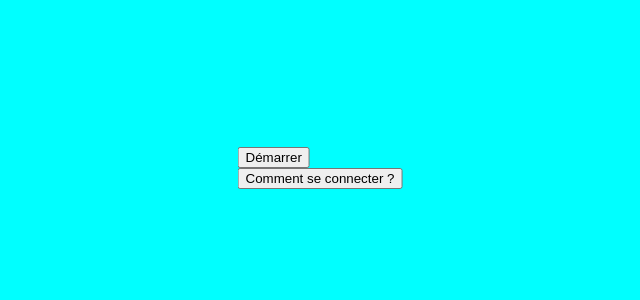
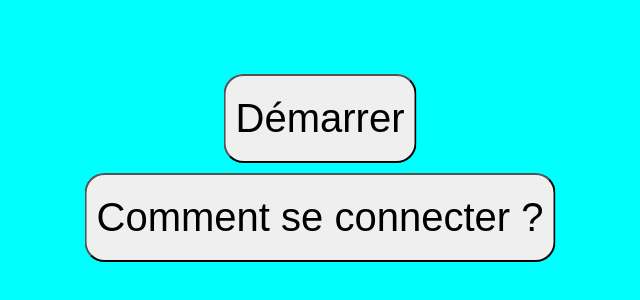
Before and after one commit to AnisDerriche/brainRotRace, a website: page index.html in a window 1280 px wide. Shown: the part 232-532 px from the top of the page, without its empty margins (320-960 px from the left). Drawn offline with Linux system fonts and the light colour scheme.

Commit message:
Ajout de style sur les boutons

```diff
--- a/index.html
+++ b/index.html
@@ -8,8 +8,8 @@
 </head>
 <body>
         <div id="boutons">
-                <a href="game.html"><button>Démarrer</button></a>
-                <a href="connexion.html"><button>Comment se connecter ?</button></a>
+                <a href="game.html"><button class="boutons">Démarrer</button></a>
+                <a href="connexion.html"><button class="boutons">Comment se connecter ?</button></a>
         </div>
 </body>
 </html>
--- a/style.css
+++ b/style.css
@@ -16,6 +16,25 @@ body{
         transform: translate(-50%, -50%);
         display: flex;
         flex-direction: column;
+        align-items: center;
+        gap: 10px;
+}
 
+.boutons{
+        font-size: 40px;
+        border-radius: 20px;
+        padding-top: 20px;
+        padding-bottom: 20px;
+        padding-right: 10px;
+        padding-left: 10px;
+        transition: transform 0.3s ease, filter 0.3s ease;
+}
+
+.boutons:hover{
+        filter: brightness(0.8);
 
 }
+
+.boutons:active{
+        transform: scale(0.8);
+}
```
